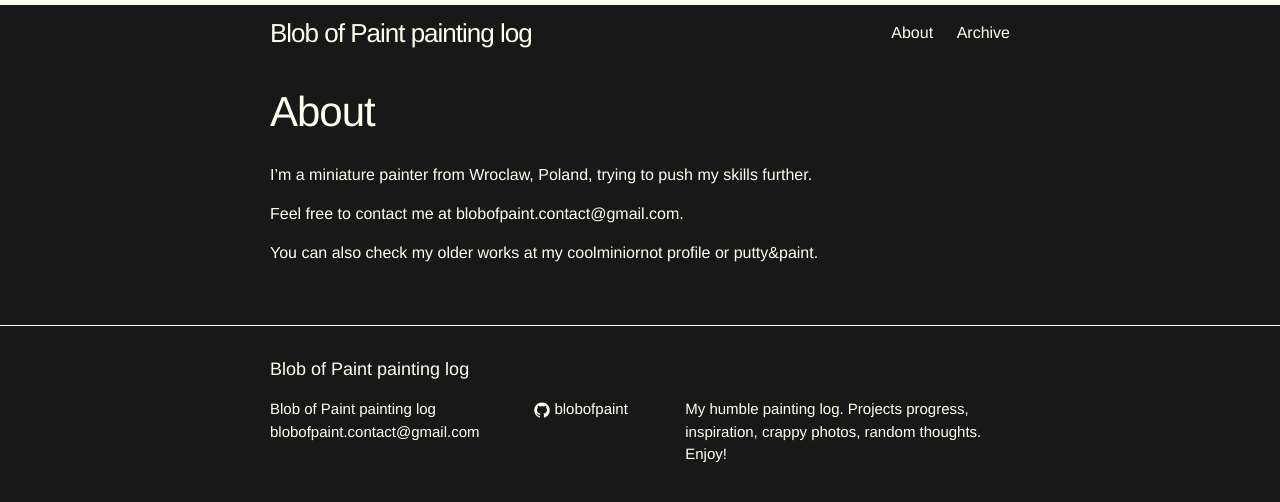
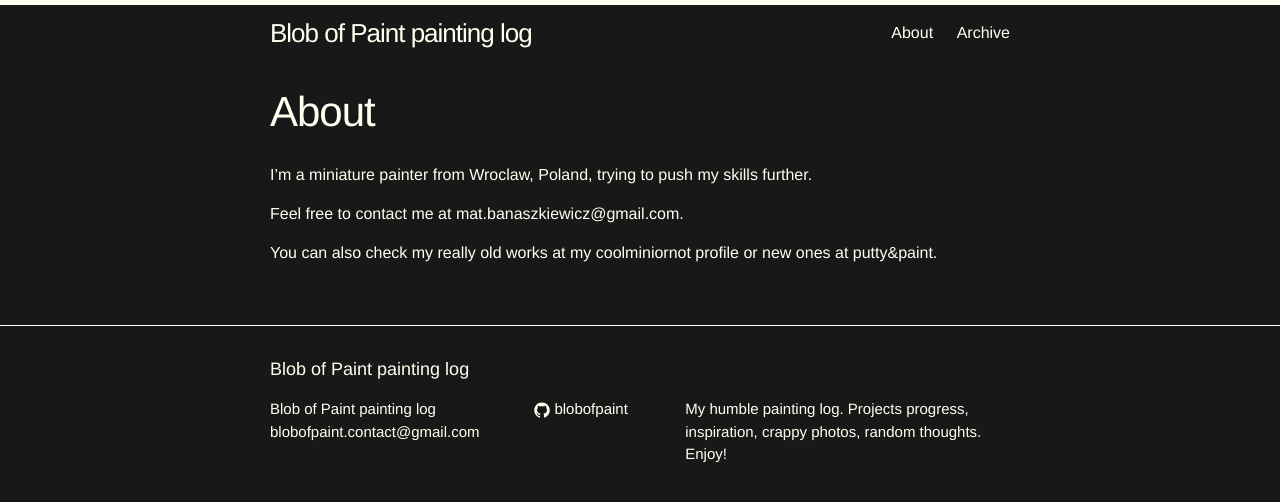
Before and after one commit to blobofpaint/blobofpaint.github.io, a Jekyll site: the page built from about.md, in a window 1280 px wide. Shown: the top 502 px of the page. Built offline with Jekyll 4.4.1, drawn with Linux system fonts in a browser that asks for light colours.

Commit message:
Update about.md

```diff
--- a/about.md
+++ b/about.md
@@ -6,6 +6,6 @@ permalink: /about/
 
 I'm a miniature painter from Wroclaw, Poland, trying to push my skills further.
 
-Feel free to contact me at <mailto:blobofpaint.contact@gmail.com>.
+Feel free to contact me at <mailto:mat.banaszkiewicz@gmail.com>.
 
-You can also check my older works at my [coolminiornot profile](http://www.coolminiornot.com/artist/chiquita) or [putty&paint](https://puttyandpaint.com/blobofpaint).
+You can also check my really old works at my [coolminiornot profile](http://www.coolminiornot.com/artist/chiquita) or new ones at [putty&paint](https://puttyandpaint.com/blobofpaint).
```
